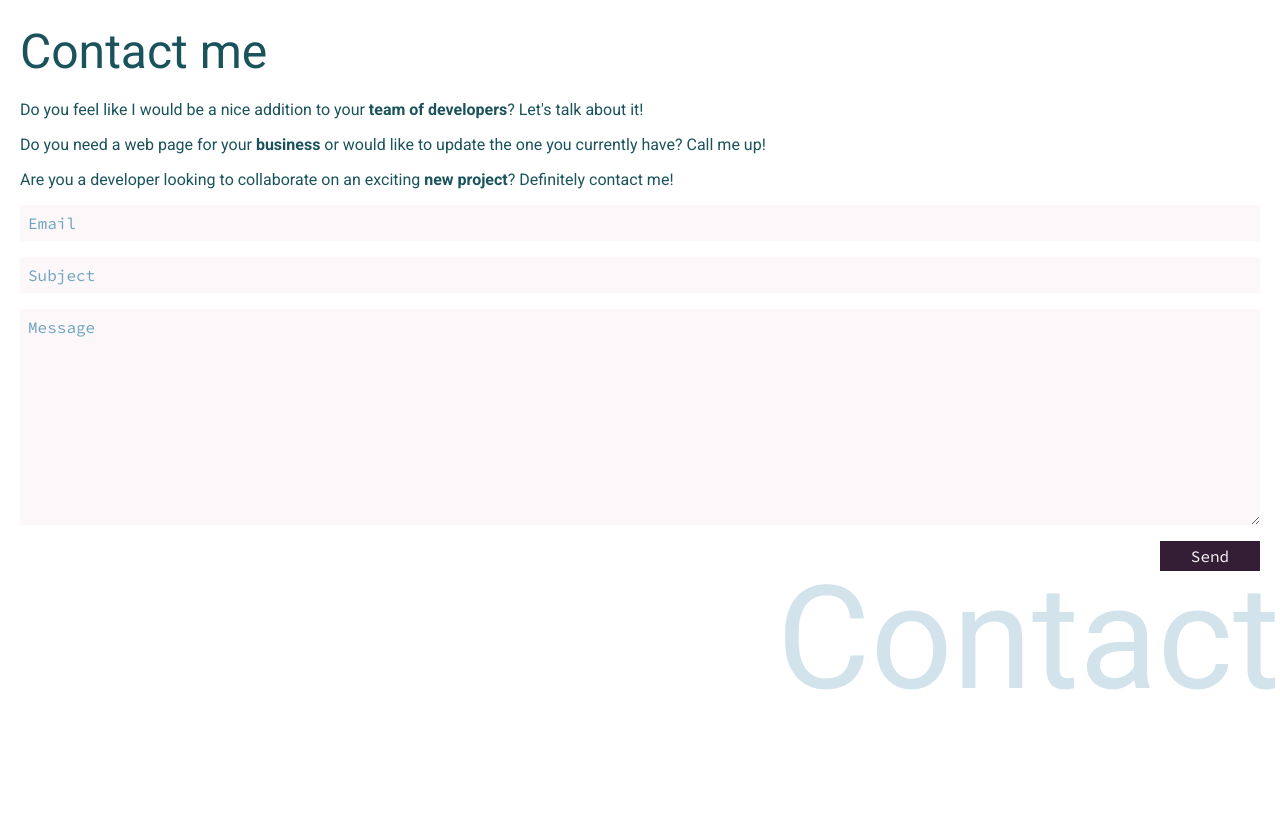
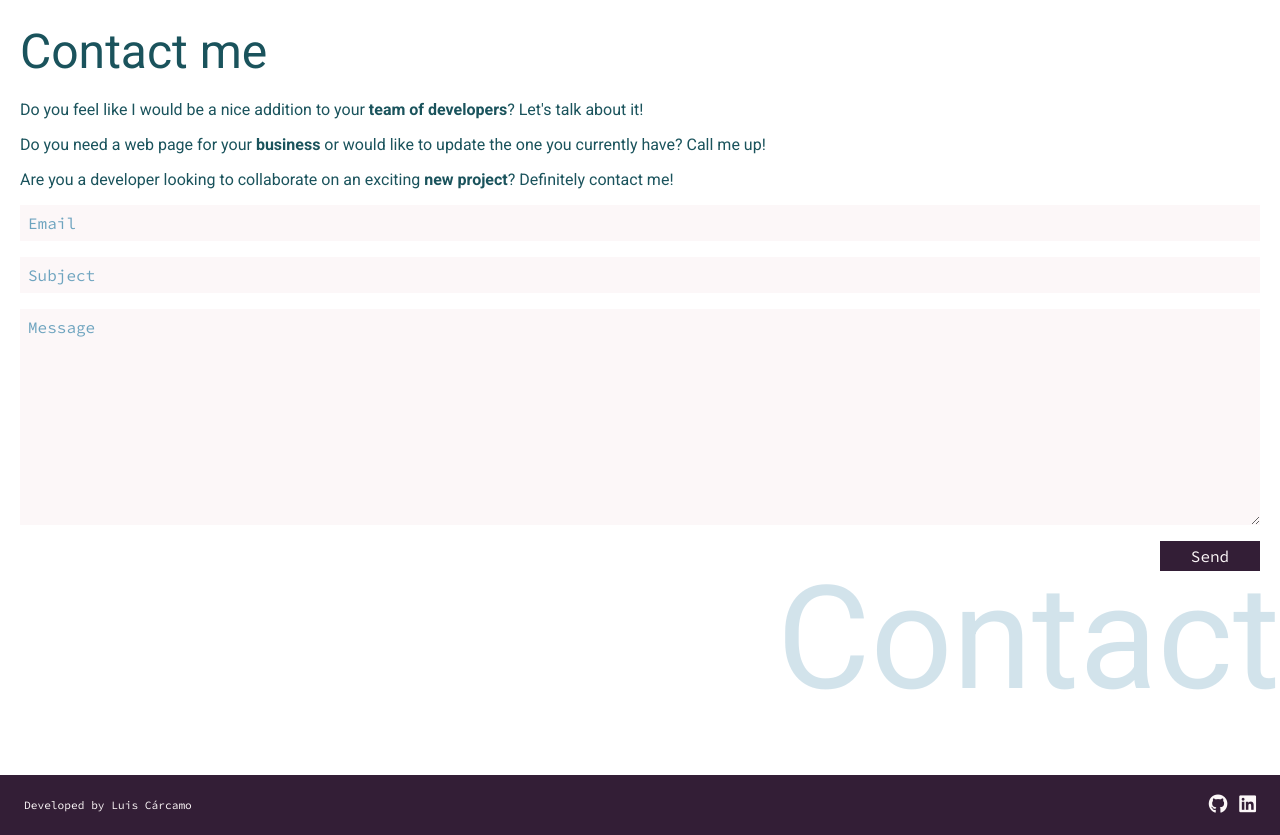
Before and after one commit to LuisECL/portfolio01, a plain HTML site: page index.html in a window 1280 px wide. Shown: the part 3030-3865 px from the top of the page. Before the commit the page ends 3773 px from the top, so only its background shows below. Drawn offline with Linux system fonts and the light colour scheme.

Commit message:
style: Add and style footer element
Lines 274-280 on index.html and 702-725 on style.css

```diff
--- a/index.html
+++ b/index.html
@@ -271,6 +271,13 @@
       </div>
     </section>
   </main>
+  <footer>
+    <p>Developed by Luis Cárcamo</p>
+    <div class="credits-icons">
+      <i class="fa-brands fa-github"></i>
+      <i class="fa-brands fa-linkedin"></i>
+    </div>
+  </footer>
 </body>
 
 </html>
--- a/style.css
+++ b/style.css
@@ -698,3 +698,28 @@ form button {
   font-size: 1rem;
   font-weight: 100;
 }
+
+/* ------------------ CONTACT ------------------ */
+footer {
+  width: 100%;
+  height: 60px;
+  margin-top: 2rem;
+  padding: 0 1.5rem;
+  background-color: #331E36;
+  display: flex;
+  justify-content: space-between;
+  align-items: center;
+}
+
+footer p {
+  color: #FCF7F8;
+  font-family: 'Source Code Pro', monospace;
+  font-size: 0.7rem;
+  font-weight: 100;
+}
+
+footer i {
+  color: #FCF7F8;
+  font-size: 1.2rem;
+  margin-left: 0.5rem;
+}
```
